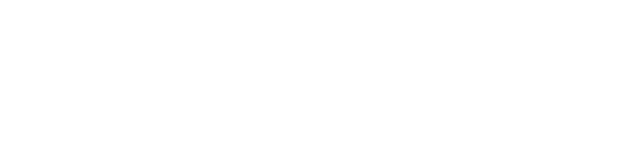
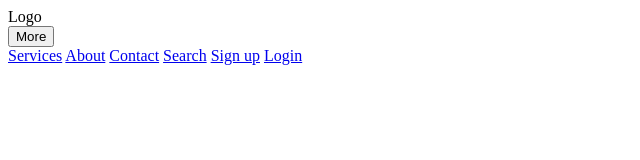
Before and after one commit to deyacodes/css-projects, a plain HTML site: page nav-bar/index.html in a window 1280 px wide. Shown: the whole page, without its empty margins (0-640 px from the left). Drawn offline with Linux system fonts and the light colour scheme.

Commit message:
Estructura de menú movil

```diff
--- a/nav-bar/index.html
+++ b/nav-bar/index.html
@@ -4,9 +4,27 @@
     <meta charset="UTF-8">
     <meta http-equiv="X-UA-Compatible" content="IE=edge">
     <meta name="viewport" content="width=device-width, initial-scale=1.0">
-    <title>Document</title>
+    <title>Menú Vertical Responsivo</title>
 </head>
 <body>
+    <nav>
+        <div class="mobile">
+            <div class="header">
+                <div class="logo">Logo</div>
+                <div class="more"><button>More</button></div>
+            </div>
+        </div>
+
+        <div class="links">
+            <a href="#">Services</a>
+            <a href="#">About</a>
+            <a href="#">Contact</a>
+            <a href="#">Search</a>
+            <a href="#">Sign up</a>
+            <a href="#">Login</a>
+        </div>
+
+    </nav>
 
 </body>
 </html>
```
